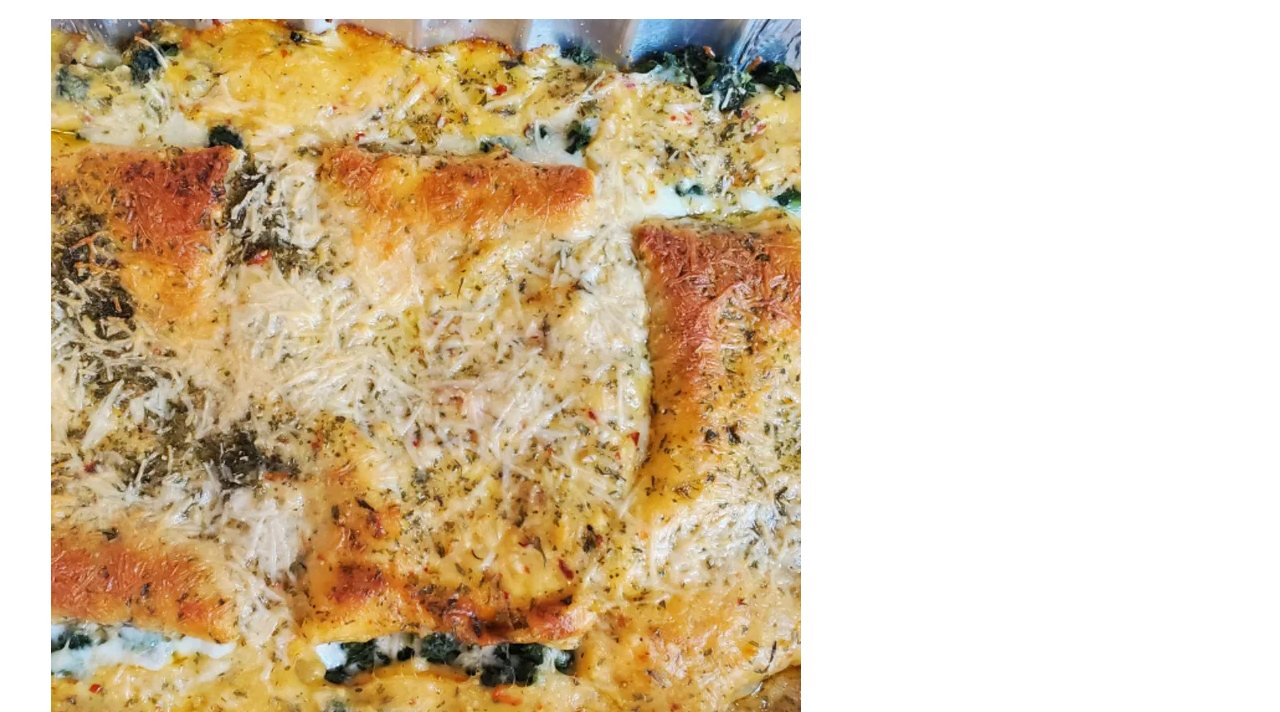
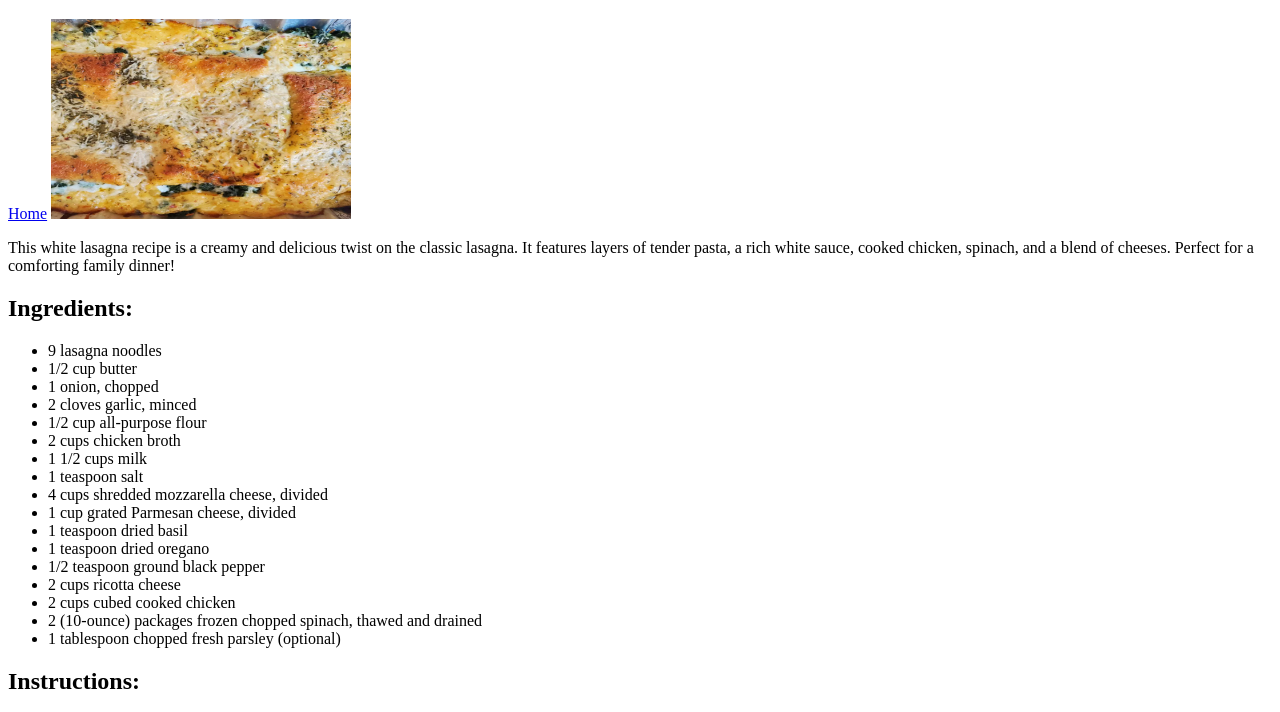
Before and after one commit to ooBuzZz/odin-recipes, a plain HTML site: page recipes/lasagna.html in a window 1280 px wide. Shown: the part 61-773 px from the top of the page. Drawn offline with Linux system fonts and the light colour scheme.

Commit message:
Resized lasagna.html picture to fit better

```diff
--- a/recipes/lasagna.html
+++ b/recipes/lasagna.html
@@ -8,7 +8,7 @@
 <body>
     <h1>White Lasagna</h1>
     <a href="../index.html">Home</a>
-    <img src="../assets/images/whitelasagna.jpg" alt="White Lasagna">
+    <img src="../assets/images/whitelasagna.jpg" alt="White Lasagna" width="300" height="200">
     <p>This white lasagna recipe is a creamy and delicious twist on the classic lasagna. It features layers of tender pasta, a rich white sauce, cooked chicken, spinach, and a blend of cheeses. Perfect for a comforting family dinner!</p>
     <h2>Ingredients:</h2>
     <ul>
```
